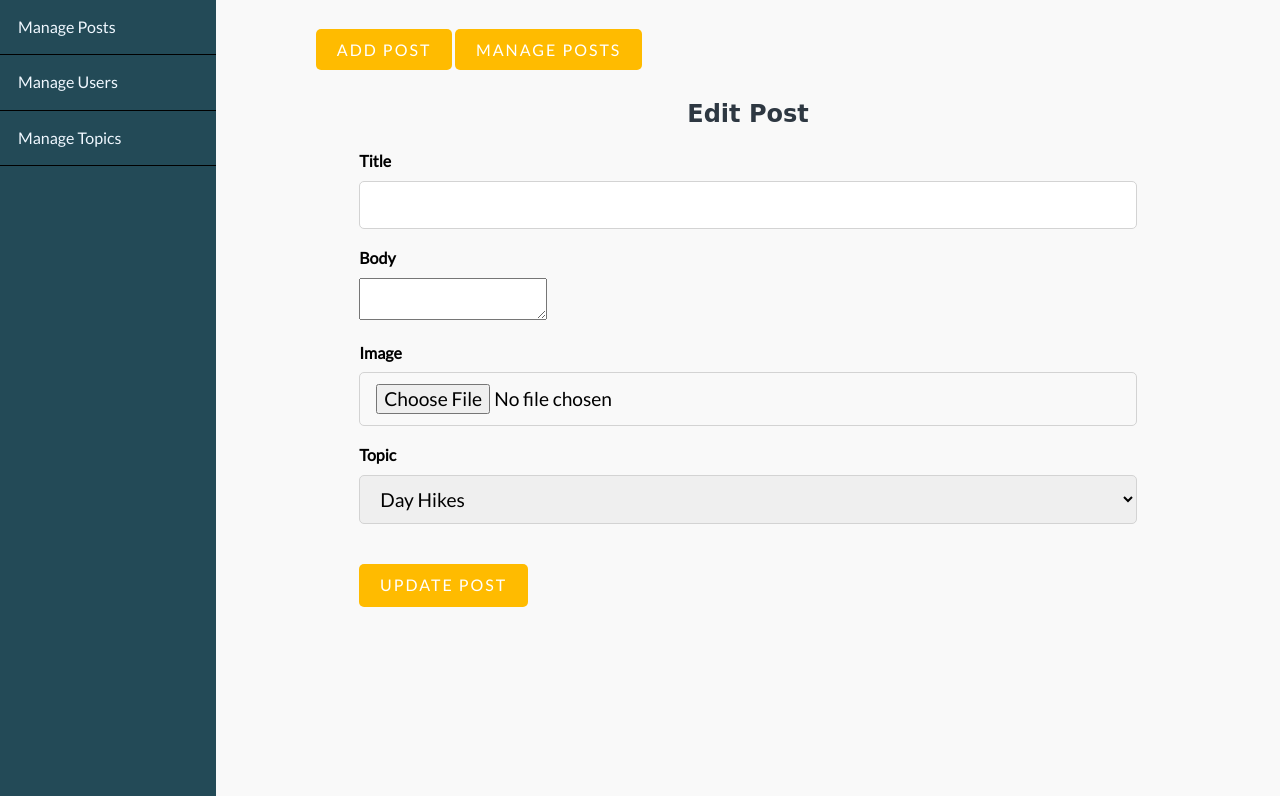
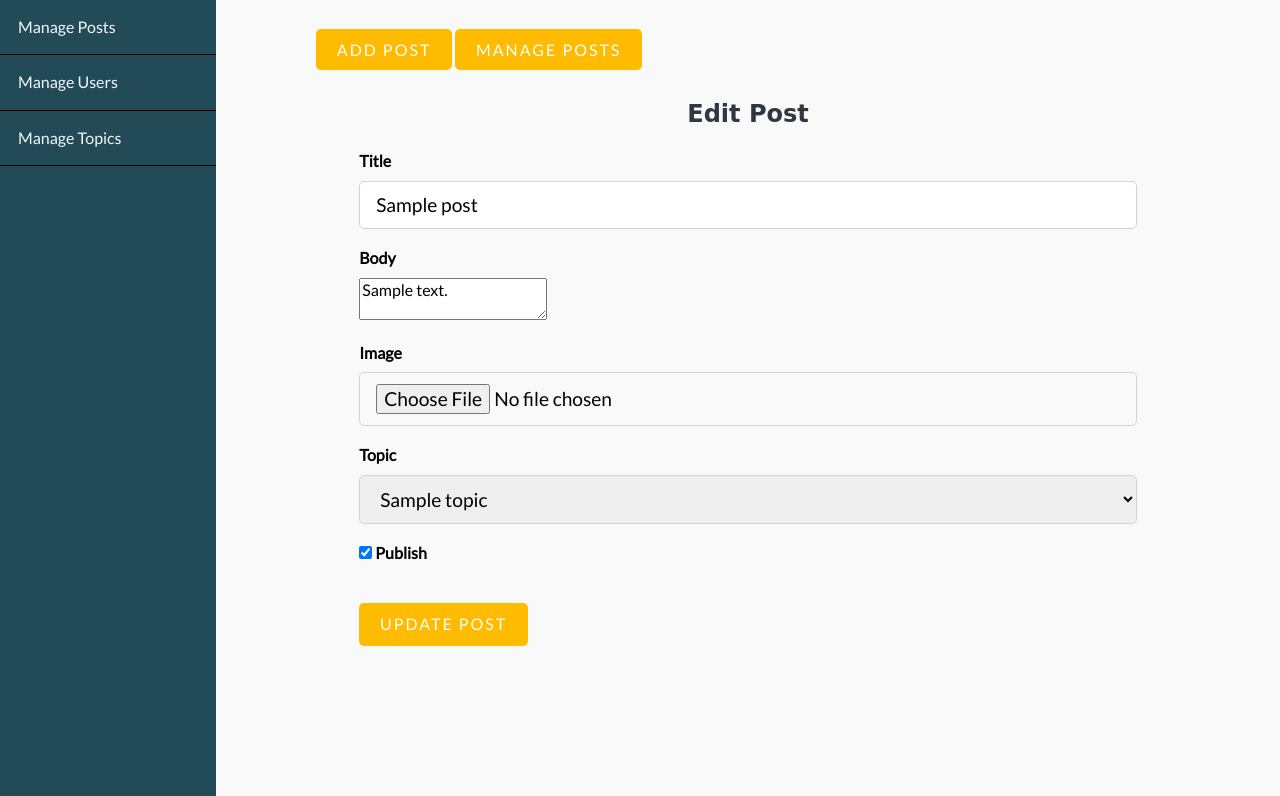
Before and after one commit to Clancinio/blog-website, a PHP site: page /BlogWebsite/admin/posts/edit.php?id=1 in a window 1280 px wide. Shown: the part 75-871 px from the top of the page. Run offline with PHP 8.4, Linux system fonts and the light colour scheme; tables that the repository leaves empty or names only in its code hold one stand-in row (values such as "Sample post"); some libraries are stand-ins or nearby versions; some web fonts are replaced.

Commit message:
Implement update post

```diff
--- a/admin/posts/edit.php
+++ b/admin/posts/edit.php
@@ -1,4 +1,6 @@
 <?php include("../../path.php") ?>
+<?php include(ROOT_PATH . "/app/controllers/posts.php"); ?>
+
 <!DOCTYPE html>
 <html lang="en">
 
@@ -38,30 +40,50 @@
             <div class="content">
                 <h2 class="page-title">Edit Post</h2>
 
-                <form action="create.html" method="POST">
-                    <div class="form-row">
+                <form action="edit.php" method="POST" enctype="multipart/form-data">
+                <!-- Hidden input field -->
+                <input type="hidden" name="id" value="<?php echo $id ?>">
+
+                <div class="form-row">
                         <label for="">Title</label>
-                        <input type="text" name="title" class="text-input">
+                        <input type="text" name="title" value="<?php echo $title ?>" class="text-input">
                     </div>
                     <div class="form-row">
                         <label for="">Body</label>
-                        <textarea name="body" id="body"></textarea>
+                        <textarea name="body" id="body"><?php echo $body ?></textarea>
                     </div>
                     <div class="form-row">
                         <label for="">Image</label>
                         <input type="file" name="image" class="text-input">
                     </div>
                     <div class="form-row">
-                        <label for="">Topic</label>
-                        <select name="topic" class="text-input">
-                            <option value="Day Hikes">Day Hikes</option>
-                            <option value="Muli-day Hikes">Muli-day Hikes</option>
-                            <option value="Snow Shoing">Snow Shoing</option>
-                            <option value="Back country camping">Back country camping</option>
+                        <label>Topic</label>
+                        <select name="topic_id" id="topic_id" class="text-input">
+                            <option value="">Select</option>
+                            <?php foreach ($topics as $key => $topic): ?>
+                                <?php if (!empty($topic_id) && $topic_id == $topic['id']): ?>
+                                    <option selected value="<?php echo $topic['id'] ?>"><?php echo $topic['name'] ?></option>
+                                <?php else: ?>
+                                    <option value="<?php echo $topic['id'] ?>"><?php echo $topic['name'] ?></option>
+                                <?php endif; ?>
+                            <?php endforeach; ?>
                         </select>
                     </div>
                     <div>
-                        <button name="edit-post" class="btn btn-big">Update Post</button>
+                        <?php if (empty($published) && $published == 0): ?>
+                            <label>
+                                <input type="checkbox" name="published">
+                                Publish
+                            </label>
+                        <?php else: ?>
+                            <label>
+                                <input type="checkbox" name="published" checked>
+                                Publish
+                            </label>
+                        <?php endif; ?>
+                    </div>
+                    <div>
+                        <button type="submit" name="update-post" class="btn btn-big">Update Post</button>
                     </div>
                 </form>
             </div>
@@ -78,7 +100,7 @@
         <script src="https://cdn.ckeditor.com/ckeditor5/16.0.0/classic/ckeditor.js"></script>
 
         <!-- Custom Script-->
-        <script src="../../js/editor.js"></script>
+        <script src="../../assets/js/editor.js"></script>
 </body>
 
 </html>
--- a/admin/posts/index.php
+++ b/admin/posts/index.php
@@ -57,7 +57,7 @@
                                 <td><?php echo $key + 1; ?></td>
                                 <td><?php echo $post['title']; ?></td>
                                 <td>Deano</td>
-                                <td><a href="" class="edit">edit</a></td>
+                                <td><a href="edit.php?id=<?php echo $post["id"]; ?>" class="edit">edit</a></td>
                                 <td><a href="" class="delete">delete</a></td>
                                 <?php if ($post["published"]) : ?>
                                     <td><a href="" class="unpublish">unpublish</a></td>
--- a/app/controllers/posts.php
+++ b/app/controllers/posts.php
@@ -15,6 +15,17 @@ $title = "";
 $body = "";
 $topic_id = "";
 $published = "";
+
+// Recive parameter from URL
+if(isset($_GET["id"])){
+    $post = selectOne($table, ['id' => $_GET["id"]]);
+
+    $id = $post['id'];
+    $title = $post['title'];
+    $body = $post['body'];
+    $topic_id = $post['topic_id'];
+    $published = $post['published'];
+}
 
 if (isset($_POST["add-post"])) {
     $errors = validatePost($_POST);
@@ -59,3 +70,46 @@ if (isset($_POST["add-post"])) {
         $published = isset($_POST['published']) ? 1 : 0;
     }
 }
+
+if(isset($_POST['update-post'])) {
+    $errors = validatePost($_POST);
+
+    if(!empty($_FILES['image']['name'])){
+        $image_name = time() . "_" . $_FILES['image']['name'];
+        $destination = ROOT_PATH . "/assets/images/" . $image_name;
+
+        // Move file to destination
+        $result = move_uploaded_file($_FILES['image']['tmp_name'], $destination);
+
+        if($result){
+            $_POST['image'] = $image_name;
+        } else {
+            array_push($errors, "Failed to upload image");
+        }
+    } else {
+        array_push($errors, "Please select an image");
+    }
+
+        // Count errors - if none then update post
+        if (count($errors) == 0) {
+            $id = $_POST['id'];
+            unset($_POST['update-post'], $_POST['id']);
+            $_POST["user_id"] = 1;
+            $_POST["published"] = isset($_POST['published']) ? 1 : 0;
+            // Remove the html tags
+            $_POST['body'] = htmlentities($_POST['body']);
+
+            $post_id = update($table, $id, $_POST);
+            // Set some messages
+            $_SESSION['message'] = "Post updated succesfully";
+            $_SESSION['type'] = "success";
+            header('location: ' . BASE_URL . '/admin/posts/index.php');
+        } else {
+            // These variables are used to keep the form filled out
+            // so the user doesn't have to re-type
+            $title = $_POST['title'];
+            $body = $_POST['body'];
+            $topic_id = $_POST['topic_id'];
+            $published = isset($_POST['published']) ? 1 : 0;
+        }
+}
```
Also changed, not shown: assets/images/1581729939_fullbody.jpg (added).
